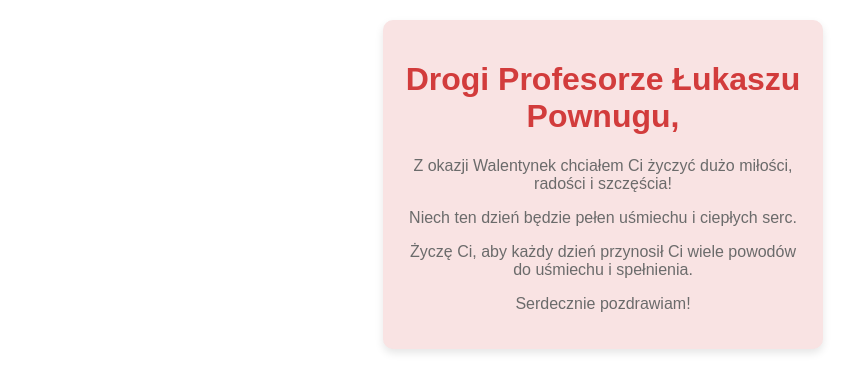
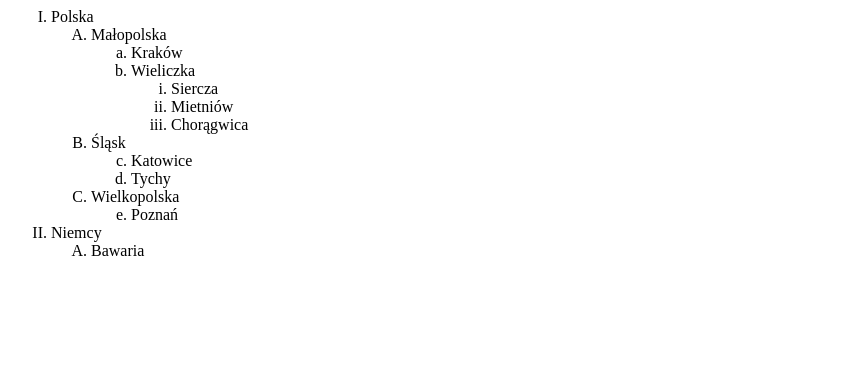
Before and after one commit to car0tek/zad7, a plain HTML site: page index.html in a window 1280 px wide. Shown: the whole page, without its empty margins (37-891 px from the left). Drawn offline with Linux system fonts and the light colour scheme.

Commit message:
index.html

```diff
--- a/index.html
+++ b/index.html
@@ -1,39 +1,57 @@
-<!DOCTYPE html>
-<html lang="pl">
-<head>
-<meta charset="UTF-8">
-<meta name="viewport" content="width=device-width, initial-scale=1.0">
-<title>Walentynkowe życzenia dla Łukasza Pownuga</title>
-<style>
-  body {
-    font-family: Arial, sans-serif;
-    text-align: center;
-  }
-  .valentine-card {
-    background-color: #f9e3e3;
-    border-radius: 10px;
-    padding: 20px;
-    margin: 20px auto;
-    max-width: 400px;
-    box-shadow: 0 4px 8px rgba(0, 0, 0, 0.1);
-  }
-  h1 {
-    color: #d23c3c;
-  }
-  p {
-    color: #6b6b6b;
-  }
-</style>
-</head>
-<body>
+<html>
+  <head>
+    <title>Zadanie6-Listy</title>
+    <meta charset="UTF-8"/>
+    <meta name="keywords" content="Brak"/>
+    <meta name="description" content="Brak"/>
+    <meta name="author" content="Brak"/>
+    <meta name="robots" content="all"/>
+  </head>
 
-<div class="valentine-card">
-  <h1>Drogi Profesorze Łukaszu Pownugu,</h1>
-  <p>Z okazji Walentynek chciałem Ci życzyć dużo miłości, radości i szczęścia!</p>
-  <p>Niech ten dzień będzie pełen uśmiechu i ciepłych serc.</p>
-  <p>Życzę Ci, aby każdy dzień przynosił Ci wiele powodów do uśmiechu i spełnienia.</p>
-  <p>Serdecznie pozdrawiam!</p>
-</div>
+  <body>
+     <div>
+        <ul>
+            <ol type="I">
+            <li>Polska
+            </li>
+                <ol type="A">
+                        <li>Małopolska</li>
+                        <ol type="a">
+                            <li value="a">Kraków</li>
+                            <li value="b">Wieliczka</li>
+                            <ol type="i">
+                                <li value="1">Siercza</li>
+                                <li value="2">Mietniów</li>
+                                <li value="3">Chorągwica</li>
+                            </ol>
+                        </ol>
+                    </li>
+                    <li value="2">
+                        <span>Śląsk</span>
+                        <ol type="a" start="3">
+                            <li>Katowice</li>
+                            <li>Tychy</li>
+                        </ol>
+                    </li>
+                    <li value="3">
+                        <span>Wielkopolska</span>
+                        <ol type="a" start="5">
+                            <li>Poznań</li>
+                        </ol>
+                    </li>
+              </ol>
+            </li>
+              </ol>
+             </li>
+           <ol type="I" start="2">
+           <li>Niemcy</li>
+             <ol type="A">
+                     <li>Bawaria
+            </li>
+             </ol>
+           </ol>
+        </ul>
+     </div>
 
-</body>
+  </body>
 </html>
```
